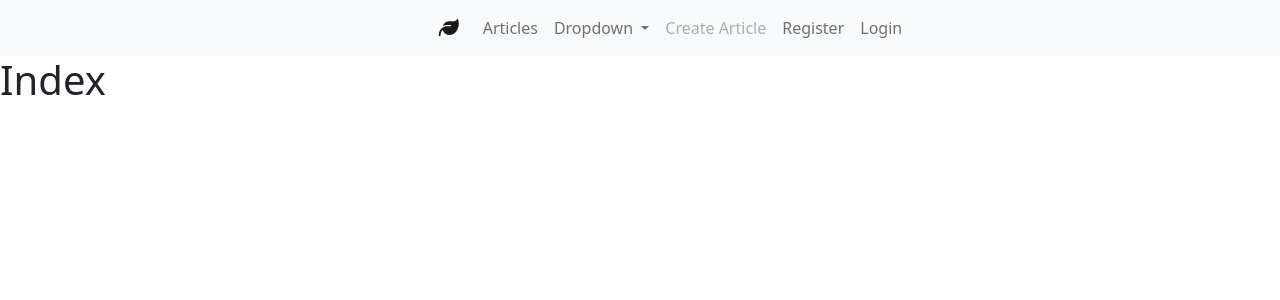
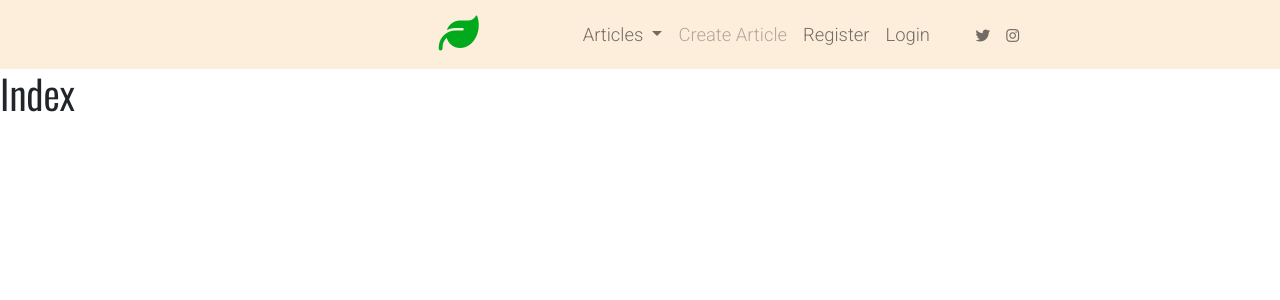
Before and after one commit to LucaNoah/natural-healing-wiki, a Django app: page / in a window 1280 px wide. Shown: the top 300 px of the page. Run offline with Django 3.2, Linux system fonts and the light colour scheme; some libraries are stand-ins or nearby versions.

Commit message:
Create DIR static inside create DIR css inside create style.css, in base.html add bootstrap script and add 2 nav elements and change the navbar slightly and ind head add link to style.css, in style.css import fonts from google fonts set font families and style navbar.

```diff
--- /dev/null
+++ b/static/css/style.css
@@ -0,0 +1,34 @@
+/*google fonts*/
+@import url('https://fonts.googleapis.com/css2?family=Oswald:wght@350&family=Roboto:wght@300&display=swap');
+
+/*main setup*/
+body {
+  font-family: 'Roboto', sans-serif;
+}
+
+/* headings */
+h1,
+h2,
+h3 {
+  font-family: 'Oswald', sans-serif;
+}
+
+/* navbar */
+nav {
+  font-size: 115%;
+  background-color: rgb(253, 238, 220);
+}
+
+.fa-leaf {
+  color: rgb(0, 170, 28);
+  font-size: 200%;
+  padding-right: 2em;
+}
+
+.fa-twitter {
+  padding-left: 2em;
+}
+
+.fa-brands {
+  font-size: 80%;
+}
--- a/templates/base.html
+++ b/templates/base.html
@@ -6,12 +6,14 @@
   <meta http-equiv="X-UA-Compatible" content="IE=edge">
   <meta name="viewport" content="width=device-width, initial-scale=1.0">
   <link rel="stylesheet" href="https://cdn.jsdelivr.net/npm/bootstrap@5.2.2/dist/css/bootstrap.min.css" type="text/css">
+  {% load static %}
+  <link rel="stylesheet" href="{% static 'css/style.css' %}">
   <title>Natural Healing Wiki</title>
 </head>
 
 <body>
   <header>
-    <nav class="navbar navbar-expand-lg bg-light">
+    <nav class="navbar navbar-expand-lg">
       <div class="container-fluid offset-4">
         <a class="navbar-brand" href="/">
           <i class="fa-solid fa-leaf"></i>
@@ -22,21 +24,22 @@
         </button>
         <div class="collapse navbar-collapse" id="navbarSupportedContent">
           <ul class="navbar-nav me-auto mb-2 mb-lg-0">
-            <li class="nav-item">
-              <a class="nav-link" href="/articles_list">Articles</a>
-            </li>
             <li class="nav-item dropdown">
               <a class="nav-link dropdown-toggle" href="#" role="button" data-bs-toggle="dropdown"
                 aria-expanded="false">
-                Dropdown
+                Articles
               </a>
               <ul class="dropdown-menu">
-                <li><a class="dropdown-item" href="#">Action</a></li>
-                <li><a class="dropdown-item" href="#">Another action</a></li>
+                <li><a class="dropdown-item" href="/articles_list">All Articles</a></li>
+                <li><a class="dropdown-item" href="#">Random Article</a></li>
                 <li>
                   <hr class="dropdown-divider">
                 </li>
-                <li><a class="dropdown-item" href="#">Something else here</a></li>
+                {% if user.is_authenticated %}
+                <li><a class="dropdown-item" href="#">Your Articles</a></li>
+                {% else %}
+                <li><a class="dropdown-item disabled" href="#">Your Articles</a></li>
+                {% endif %}
               </ul>
             </li>
             {% if user.is_authenticated %}
@@ -60,6 +63,16 @@
               <a class="nav-link" href="{% url 'account_login' %}">Login</a>
             </li>
             {% endif %}
+            <li class="nav-item">
+              <a class="nav-link" href="/">
+                <i class="fa-brands fa-twitter"></i>
+              </a>
+            </li>
+            <li class="nav-item">
+              <a class="nav-link" href="">
+                <i class="fa-brands fa-instagram"></i>
+              </a>
+            </li>
           </ul>
         </div>
       </div>
@@ -70,6 +83,9 @@
 
     {% endblock content %}
   </main>
+  <script src="https://cdn.jsdelivr.net/npm/bootstrap@5.2.2/dist/js/bootstrap.bundle.min.js"
+    integrity="sha384-OERcA2EqjJCMA+/3y+gxIOqMEjwtxJY7qPCqsdltbNJuaOe923+mo//f6V8Qbsw3" crossorigin="anonymous">
+  </script>
   <script src="https://kit.fontawesome.com/8550ad9d95.js" crossorigin="anonymous"></script>
 </body>
 
```
